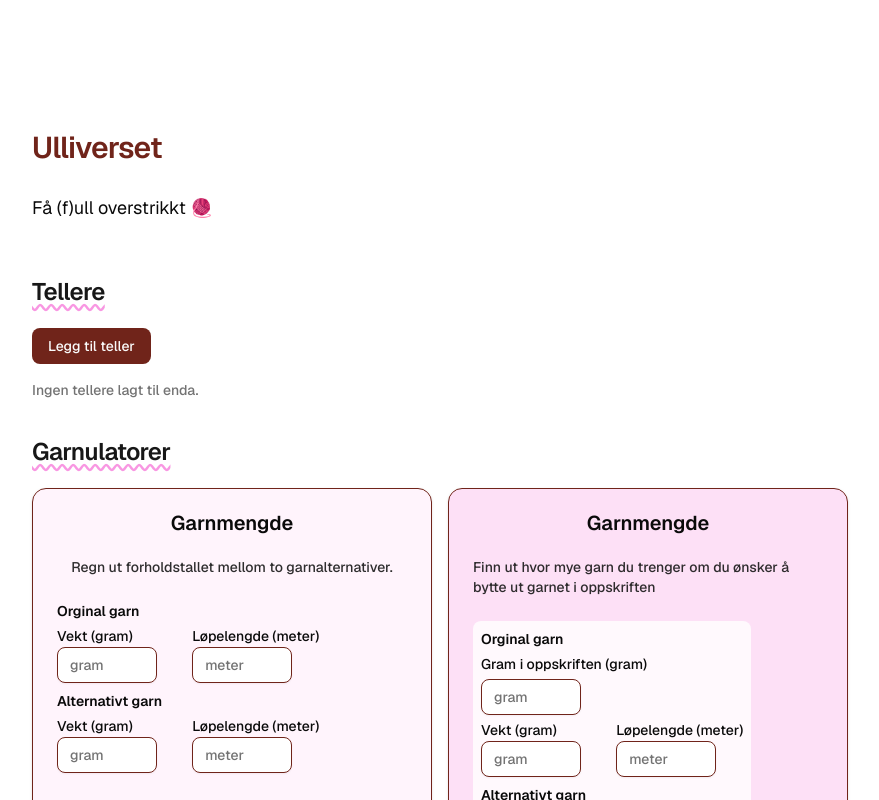
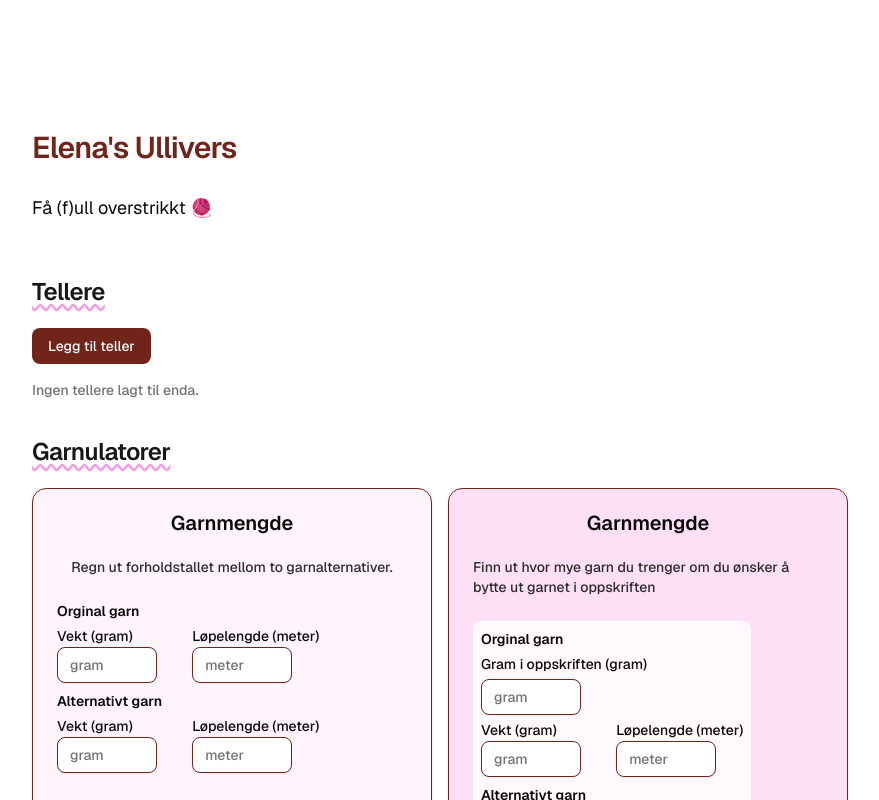
Before and after one commit to elenaand/knitting-app, a Next.js app: page / in a window 1280 px wide. Shown: the top 800 px of the page, without its empty margins (32-911 px from the left). Built offline with nearby package versions, Linux system fonts and the light colour scheme.

Commit message:
fix: change name -  Ulliverset is a existing concept

```diff
--- a/app/page.tsx
+++ b/app/page.tsx
@@ -7,7 +7,7 @@ export default function Home() {
       <main className="flex min-h-screen w-full flex-col items-center gap-12 px-4 py-8 md:py-32 md:px-16 bg-white dark:bg-black sm:items-start">
         <div className="flex flex-col items-center gap-6 text-center sm:items-start sm:text-left">
           <h1 className="max-w-xs text-3xl font-semibold leading-10 tracking-tight text-wine dark:text-zinc-50">
-            Ulliverset
+            Elena&apos;s Ullivers
           </h1>
           <p className="max-w-md text-lg leading-8 dark:text-zinc-400">
             Få (f)ull overstrikkt 🧶
```
